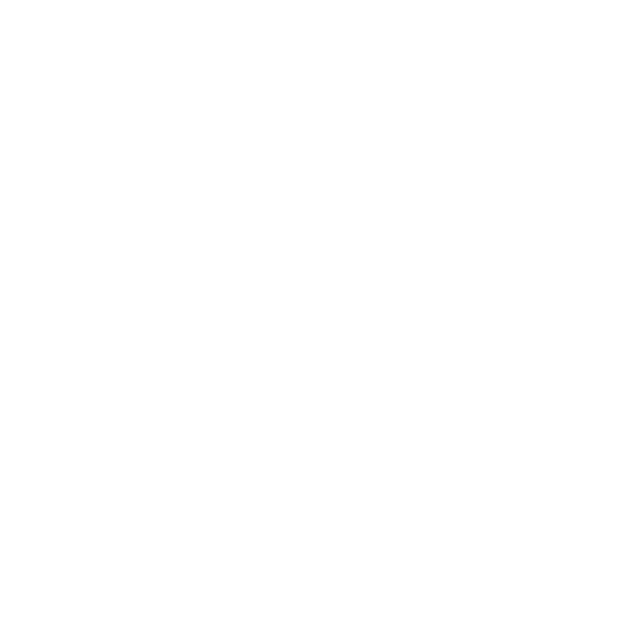
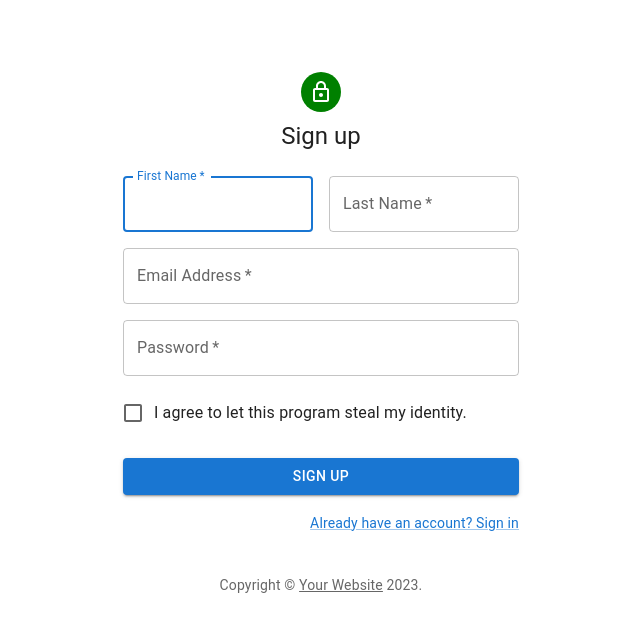
Before and after one commit to lynnpark95/techConnects, a React (Create React App) app: page /reg in a window 1280 px wide. Before the commit this address had no page. Shown: the top 632 px of the page, without its empty margins (319-959 px from the left). Built offline with nearby package versions, Linux system fonts and the light colour scheme.

Commit message:
Added registration page

```diff
--- a/src/App.jsx
+++ b/src/App.jsx
@@ -9,6 +9,7 @@ import Messaging from './Components/Pages/MessagingPage/Messaging';
 import AudioVisual from './Components/Pages/AudioVisual';
 import History from './Components/Pages/History';
 import TechSupport from './Components/Pages/TechSupport';
+import Register from './Components/Register';
 
 function App() {
   return (
@@ -24,6 +25,7 @@ function App() {
           <Route path="/audio-visual" element={<AudioVisual />} />
           <Route path="/history" element={<History />} />
           <Route path="/tech-support" element={<TechSupport />} />
+          <Route path="/reg" element={<Register />} />
 
         </Routes>
       </BrowserRouter>
--- a/src/Components/Pages/MessagingPage/Messaging.jsx
+++ b/src/Components/Pages/MessagingPage/Messaging.jsx
@@ -59,9 +59,10 @@ function Messaging() {
             <Box
               sx={{
                 alignItems: "left",
-                border: " 1px solid #D3D3D3",
+                border: " 2px solid #D3D3D3",
                 maxWidth: 400,
                 height: "100vh",
+                backgroundColor: '#E2EDF9',
               }}
             >
               <div style={{ display: "flex", padding: '10px' }}>
@@ -87,8 +88,9 @@ function Messaging() {
               flex: 1,
               border: "solid",
               padding: 2,
-
+              backgroundColor: '#E2EDF9',
               height: "100vh",
+              border: "2px solid #D3D3D3",
               width: 300,
             }}
           ></Box>
--- /dev/null
+++ b/src/Components/Register.jsx
@@ -0,0 +1,143 @@
+import * as React from "react";
+import Avatar from "@mui/material/Avatar";
+import Button from "@mui/material/Button";
+import CssBaseline from "@mui/material/CssBaseline";
+import TextField from "@mui/material/TextField";
+import FormControlLabel from "@mui/material/FormControlLabel";
+import Checkbox from "@mui/material/Checkbox";
+import Link from "@mui/material/Link";
+import Grid from "@mui/material/Grid";
+import Box from "@mui/material/Box";
+import LockOutlinedIcon from "@mui/icons-material/LockOutlined";
+import Typography from "@mui/material/Typography";
+import Container from "@mui/material/Container";
+import { createTheme, ThemeProvider } from "@mui/material/styles";
+
+function Copyright(props) {
+  return (
+    <Typography
+      variant="body2"
+      color="text.secondary"
+      align="center"
+      {...props}
+    >
+      {"Copyright © "}
+      <Link color="inherit" href="https://mui.com/">
+        Your Website
+      </Link>{" "}
+      {new Date().getFullYear()}
+      {"."}
+    </Typography>
+  );
+}
+
+const defaultTheme = createTheme();
+
+export default function SignUp() {
+  const handleSubmit = (event) => {
+    event.preventDefault();
+    const data = new FormData(event.currentTarget);
+    console.log({
+      email: data.get("email"),
+      password: data.get("password"),
+    });
+  };
+
+  return (
+    <ThemeProvider theme={defaultTheme}>
+      <Container component="main" maxWidth="xs">
+        <CssBaseline />
+        <Box
+          sx={{
+            marginTop: 8,
+            display: "flex",
+            flexDirection: "column",
+            alignItems: "center",
+          }}
+        >
+          <Avatar sx={{ m: 1, bgcolor: "green" }}>
+            <LockOutlinedIcon />
+          </Avatar>
+          <Typography component="h1" variant="h5">
+            Sign up
+          </Typography>
+          <Box
+            component="form"
+            noValidate
+            onSubmit={handleSubmit}
+            sx={{ mt: 3 }}
+          >
+            <Grid container spacing={2}>
+              <Grid item xs={12} sm={6}>
+                <TextField
+                  autoComplete="given-name"
+                  name="firstName"
+                  required
+                  fullWidth
+                  id="firstName"
+                  label="First Name"
+                  autoFocus
+                />
+              </Grid>
+              <Grid item xs={12} sm={6}>
+                <TextField
+                  required
+                  fullWidth
+                  id="lastName"
+                  label="Last Name"
+                  name="lastName"
+                  autoComplete="family-name"
+                />
+              </Grid>
+              <Grid item xs={12}>
+                <TextField
+                  required
+                  fullWidth
+                  id="email"
+                  label="Email Address"
+                  name="email"
+                  autoComplete="email"
+                />
+              </Grid>
+              <Grid item xs={12}>
+                <TextField
+                  required
+                  fullWidth
+                  name="password"
+                  label="Password"
+                  type="password"
+                  id="password"
+                  autoComplete="new-password"
+                />
+              </Grid>
+              <Grid item xs={12}>
+                <FormControlLabel
+                  control={
+                    <Checkbox value="allowExtraEmails" color="primary" />
+                  }
+                  label="I agree to let this program steal my identity."
+                />
+              </Grid>
+            </Grid>
+            <Button
+              type="submit"
+              fullWidth
+              variant="contained"
+              sx={{ mt: 3, mb: 2 }}
+            >
+              Sign Up
+            </Button>
+            <Grid container justifyContent="flex-end">
+              <Grid item>
+                <Link href="/signin" variant="body2">
+                  Already have an account? Sign in
+                </Link>
+              </Grid>
+            </Grid>
+          </Box>
+        </Box>
+        <Copyright sx={{ mt: 5 }} />
+      </Container>
+    </ThemeProvider>
+  );
+}
--- a/src/Components/SignIn.jsx
+++ b/src/Components/SignIn.jsx
@@ -115,7 +115,7 @@ export default function SignIn() {
                   </Link>
                 </Grid>
                 <Grid item>
-                  <Link href="#" variant="body2">
+                  <Link href="/reg" variant="body2">
                     {"Don't have an account? Sign Up"}
                   </Link>
                 </Grid>
--- a/src/Dashboard.jsx
+++ b/src/Dashboard.jsx
@@ -1,11 +1,11 @@
 import React from 'react';
 import Navbar from './Components/Navbar Items/Navbar'
 
-const Calendar = () => {
+const Dashboard = () => {
     return (
         <div style={{maginLeft: '500px'}}>
             <Navbar />
         </div>
     )
 }
-export default Calendar;
+export default Dashboard;
```
